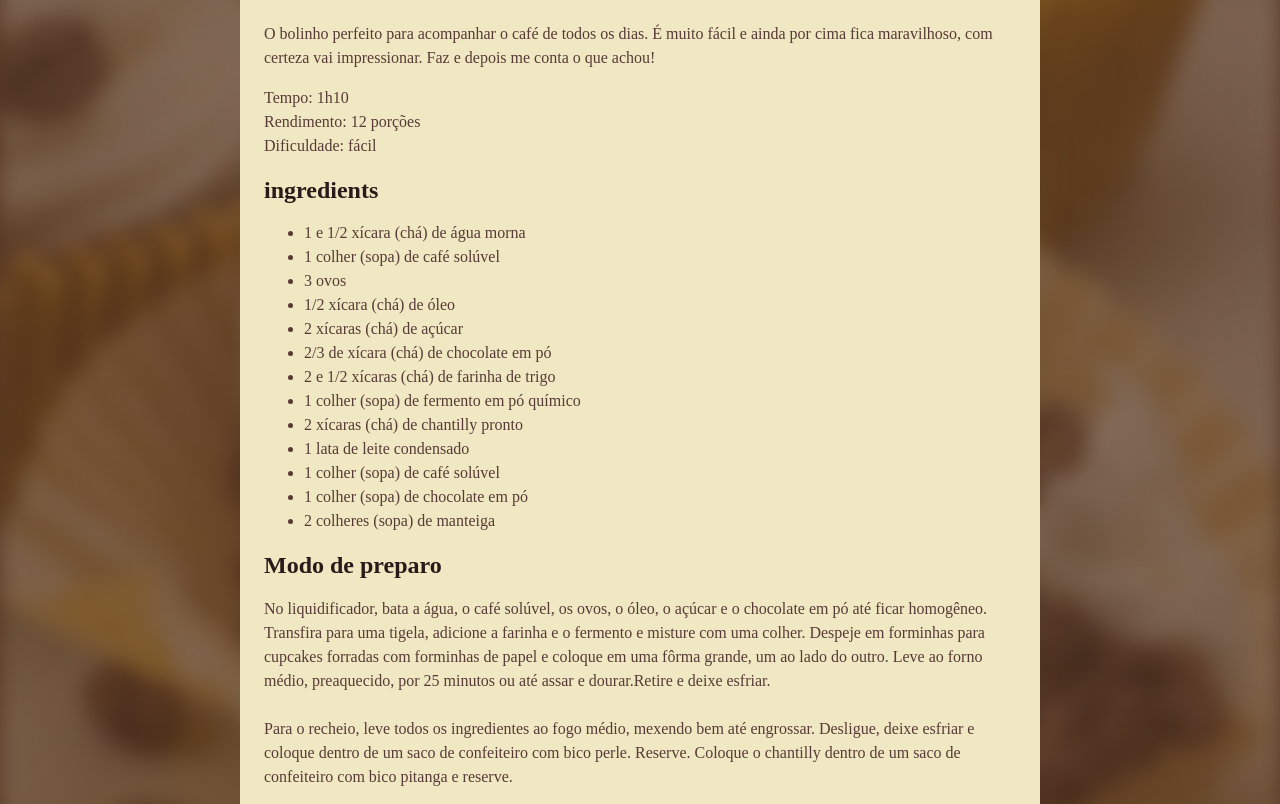
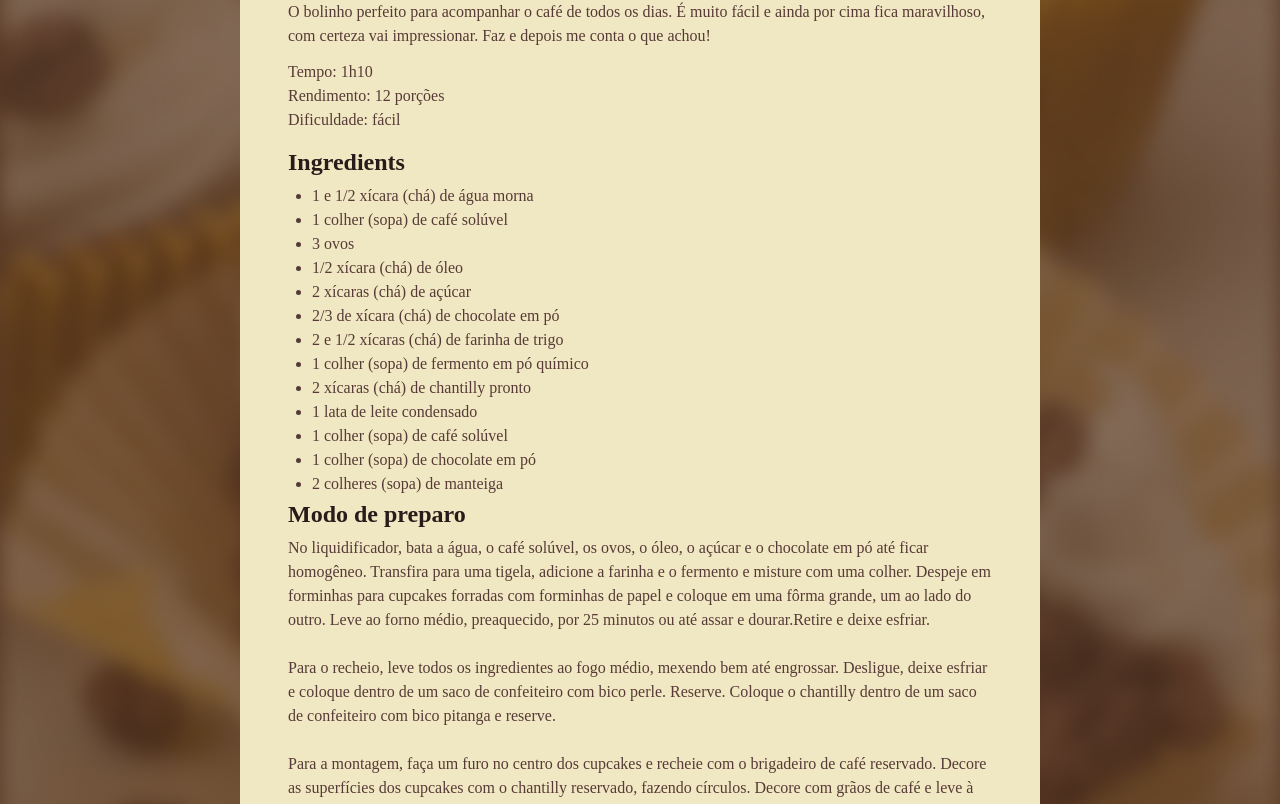
Before and after one commit to joaofortunato22/Projeto, a plain HTML site: page index.html in a window 1280 px wide. Shown: the part 567-1371 px from the top of the page. Drawn offline with Linux system fonts and the light colour scheme; a web font is replaced by a local one.

Commit message:
personalizando espaços

```diff
--- a/Style.css
+++ b/Style.css
@@ -1,3 +1,8 @@
+* {
+  margin: 0;
+  padding: 0;
+}
+
 :root {
   font-family: "Alice", serif;
   line-height: 150%;
@@ -22,15 +27,34 @@ img {
     border-radius: 16px;
 }
 
+main{
+    padding: 24px;
+}
+
+section + section {
+    margin-top: 12px;
+}
+
+#about p + p {
+  margin-top: 12px;
+}
+
 h1 {
-   line-height: 140%;
-   font-size: 40px;
+  line-height: 140%;
+  font-size: 40px;
 }
 
 h2 {
-   font-size: 24px;
+  font-size: 24px;
 }
 
 h1, h2 {
    color: #291B1A;
+   margin-bottom: 4px;
+   line-height: 150%;
 }
+
+ul {
+    padding-left: 24px;
+    line-height: 150%;
+}
--- a/index.html
+++ b/index.html
@@ -15,20 +15,20 @@
     <img src ="assets/main-image.jpg" alt="Imagem
       de um cupcakes com uns graos de café e um chantilly">
     <main>
-      <section id="about"></section>
+      <section id="about">
            <h1>cupcake de café co chantilly</h1>
            <P>
             O bolinho perfeito para acompanhar o café de todos os dias. É muito fácil e ainda por cima fica maravilhoso, com certeza vai impressionar. Faz e depois me conta o que achou!
            </P>
 
-           <P>
+           <p>
              Tempo: 1h10 <br>
              Rendimento: 12 porções <br>
              Dificuldade: fácil
-           </P>
+           </p>
         </section>
-        <section id="ingredients"></section>
-          <h2>ingredients</h2>
+        <section id="ingredients">
+        <h2>Ingredients</h2>
         <ul>
           <li>1 e 1/2 xícara (chá) de água morna</li>
           <li>1 colher (sopa) de café solúvel</li>
```
